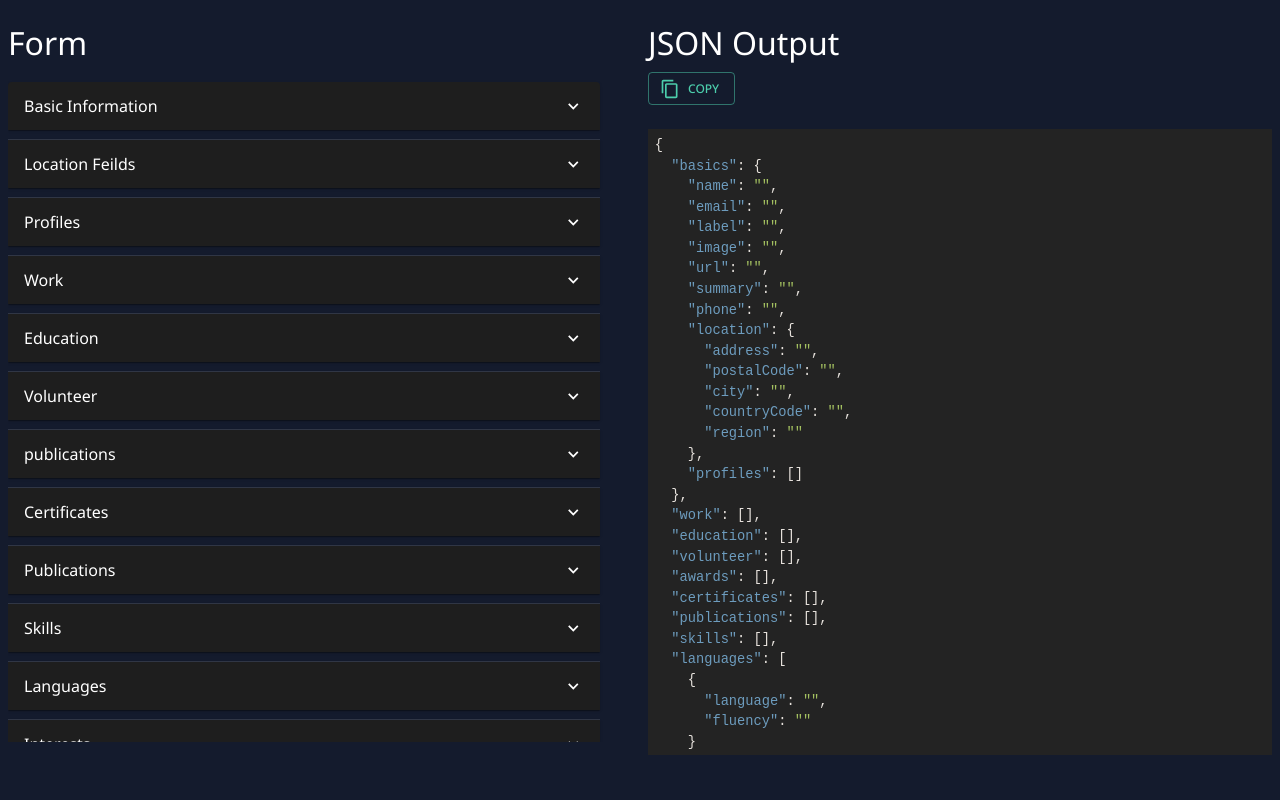
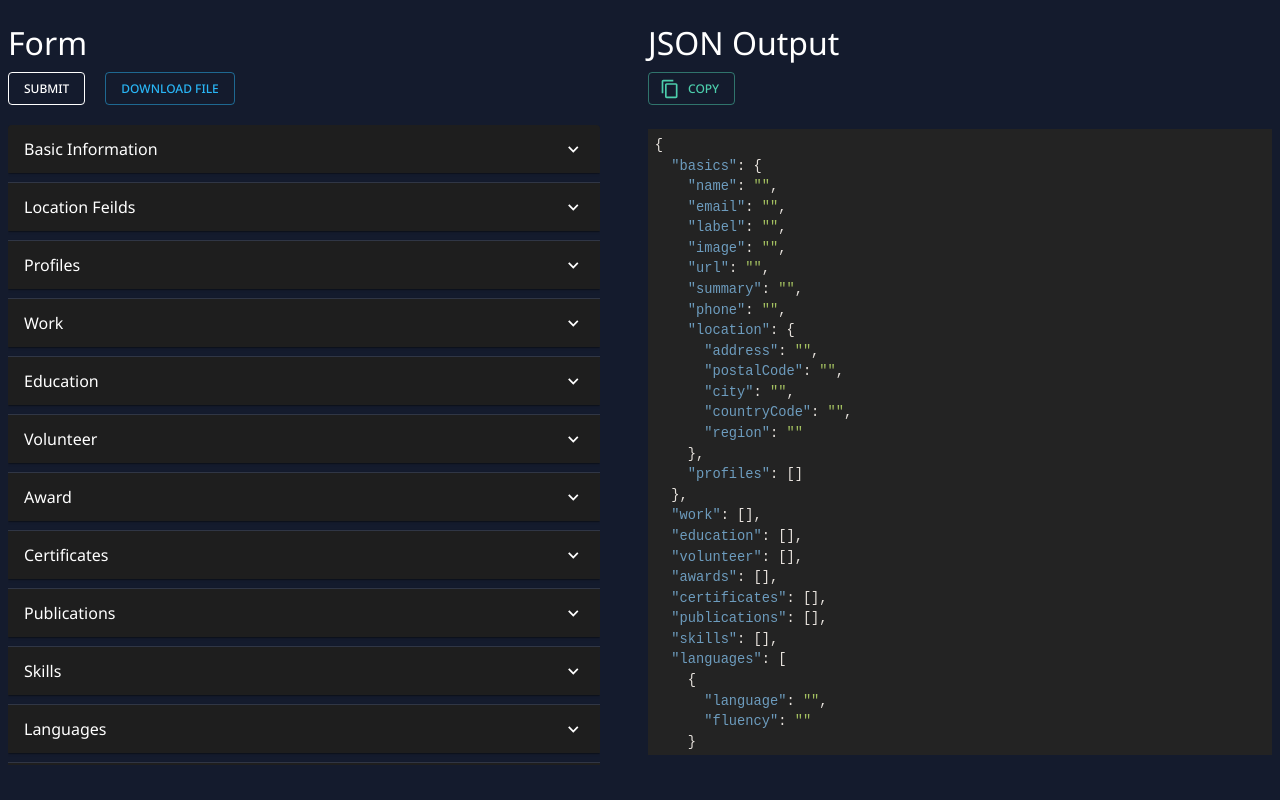
Before and after one commit to DineshNikam/jsonResumeUI, a React (Create React App) app: page / in a window 1280 px wide. Built offline with nearby package versions, Linux system fonts and the light colour scheme.

Commit message:
Button varient change

```diff
--- a/package.json
+++ b/package.json
@@ -10,6 +10,7 @@
     "@testing-library/jest-dom": "^5.17.0",
     "@testing-library/react": "^13.4.0",
     "@testing-library/user-event": "^13.5.0",
+    "file-saver": "^2.0.5",
     "formik": "^2.4.3",
     "lodash": "^4.17.21",
     "react": "^18.2.0",
--- a/src/Data/yup.js
+++ b/src/Data/yup.js
@@ -1,11 +1,23 @@
 import * as Yup from "yup";
+
 const phoneRegExp =
   /^((\\+[1-9]{1,4}[ \\-]*)|(\\([0-9]{2,3}\\)[ \\-]*)|([0-9]{2,4})[ \\-]*)*?[0-9]{3,4}?[ \\-]*[0-9]{3,4}?$/;
+
+const urlRegExp =
+  /((https?):\/\/)?(www.)?[a-z0-9]+(\.[a-z]{2,}){1,3}(#?\/?[a-zA-Z0-9#]+)*\/?(\?[a-zA-Z0-9-_]+=[a-zA-Z0-9-%]+&?)?$/;
+const urlWarning = "Invalid URL, valid example: http://example.com";
+
+const dateWarning =
+  "Date Format YYYY-MM-DD , year is Mandatory anything else is optional, valid date: 2012 , 2012-06";
+const dateRegExp =
+  "^([1-2][0-9]{3}-[0-1][0-9]-[0-3][0-9]|[1-2][0-9]{3}-[0-1][0-9]|[1-2][0-9]{3})$";
 
 const resumeSchema = Yup.object().shape({
   // id: Yup.string().required("Id is required").max(3, "No more than 3"),
   basics: Yup.object().shape({
-    name: Yup.string().required("Name is required").min(3, "THree char long"),
+    name: Yup.string()
+      .required("Name is required")
+      .min(3, "at least Three char long"),
     label: Yup.string().required("Label is required"),
     image: Yup.string(),
     url: Yup.string().matches(
@@ -30,7 +42,7 @@ const resumeSchema = Yup.object().shape({
         // .required("Network is required")
         username: Yup.string(),
         // .required("Username is required")
-        url: Yup.string().url("Invalid URL format"),
+        url: Yup.string().matches(urlRegExp, urlWarning),
         // .required("URL is required")
       })
     ),
@@ -40,9 +52,9 @@ const resumeSchema = Yup.object().shape({
     Yup.object().shape({
       name: Yup.string(),
       position: Yup.string(),
-      url: Yup.string().url("Invalid URL"),
-      startDate: Yup.date(),
-      endDate: Yup.date(),
+      url: Yup.string().matches(urlRegExp, urlWarning),
+      startDate: Yup.string().matches(dateRegExp, dateWarning),
+      endDate: Yup.string().matches(dateRegExp, dateWarning),
       summary: Yup.string(),
       highlights: Yup.array().of(Yup.string()),
     })
@@ -51,11 +63,11 @@ const resumeSchema = Yup.object().shape({
   education: Yup.array().of(
     Yup.object().shape({
       institution: Yup.string(),
-      url: Yup.string().url("Invalid URL"),
+      url: Yup.string().matches(urlRegExp, urlWarning),
       area: Yup.string(),
       studyType: Yup.string(),
-      startDate: Yup.date(),
-      endDate: Yup.date(),
+      startDate: Yup.string().matches(dateRegExp, dateWarning),
+      endDate: Yup.string().matches(dateRegExp, dateWarning),
       score: Yup.string(),
       courses: Yup.array().of(Yup.string()),
     })
@@ -65,9 +77,9 @@ const resumeSchema = Yup.object().shape({
     Yup.object().shape({
       organization: Yup.string(),
       position: Yup.string(),
-      url: Yup.string().url("Invalid URL"),
-      startDate: Yup.date(),
-      endDate: Yup.date(),
+      url: Yup.string().matches(urlRegExp, urlWarning),
+      startDate: Yup.string().matches(dateRegExp, dateWarning),
+      endDate: Yup.string().matches(dateRegExp, dateWarning),
       summary: Yup.string(),
       highlights: Yup.array().of(Yup.string()),
     })
@@ -75,7 +87,7 @@ const resumeSchema = Yup.object().shape({
   awards: Yup.array().of(
     Yup.object().shape({
       title: Yup.string(),
-      date: Yup.date(),
+      date: Yup.string().matches(dateRegExp, dateWarning),
       awarder: Yup.string(),
       summary: Yup.string(),
     })
@@ -83,17 +95,17 @@ const resumeSchema = Yup.object().shape({
   certificates: Yup.array().of(
     Yup.object().shape({
       name: Yup.string(),
-      date: Yup.date("Invalid Date format use  DD/MM/YYYY"),
+      date: Yup.string().matches(dateRegExp, dateWarning),
       issuer: Yup.string(),
-      url: Yup.string().url("Invalid URL"),
+      url: Yup.string().matches(urlRegExp, urlWarning),
     })
   ),
   publications: Yup.array().of(
     Yup.object().shape({
       name: Yup.string(),
       publisher: Yup.string(),
-      releaseDate: Yup.date(),
-      url: Yup.string().url("Invalid URL"),
+      releaseDate: Yup.string().matches(dateRegExp, dateWarning),
+      url: Yup.string().matches(urlRegExp, urlWarning),
       summary: Yup.string(),
     })
   ),
@@ -125,11 +137,11 @@ const resumeSchema = Yup.object().shape({
   projects: Yup.array().of(
     Yup.object().shape({
       name: Yup.string(),
-      startDate: Yup.date(),
-      endDate: Yup.date(),
+      startDate: Yup.string().matches(dateRegExp, dateWarning),
+      endDate: Yup.string().matches(dateRegExp, dateWarning),
       summary: Yup.string(),
       highlights: Yup.array().of(Yup.string()),
-      url: Yup.string().url("Invalid URL"),
+      url: Yup.string().matches(urlRegExp, urlWarning),
     })
   ),
 });
--- a/src/scenes/main/index.jsx
+++ b/src/scenes/main/index.jsx
@@ -25,7 +25,9 @@ import SkillsFeild from "./components/volunteerFeild";
 import ProjectsFeild from "./components/projectsFeild";
 import InterestsFeild from "./components/interestFeild";
 import { CopyButton } from "../../components/copyButton";
+import { SaveFile } from "../../components/writeResume";
 
+// ♥♥♥♥♥♥♥♥♥♥♥♥♥♥♥♥♥♥♥♥♥♥♥♥♥♥♥♥♥♥♥♥♥♥♥♥♥♥♥♥♥♥♥♥♥♥♥♥♥♥♥♥♥♥♥♥♥♥♥♥♥♥♥♥♥♥♥♥♥♥♥♥♥♥♥♥♥♥♥♥♥♥♥♥♥♥♥♥♥♥♥♥♥♥♥♥♥♥♥♥♥♥♥♥♥♥♥♥♥♥♥♥♥♥♥♥♥♥♥♥/////
 SyntaxHighlighter.registerLanguage("javascript", json);
 
 const JsonResumeForm = () => {
@@ -36,13 +38,10 @@ const JsonResumeForm = () => {
     JSON.stringify(initialResumeData, null, 2)
   );
 
-  // const changeOndelBtn = createContext()
-  const debouncedUpdateJsonData = debounce((values) => {
-    setJsonData(JSON.stringify(values, null, 2));
-  }, 300); // Adjust the delay as needed (in milliseconds)
-
   const handleFormChange = (values) => {
-    debouncedUpdateJsonData(values); // Call the debounced function
+    debounce((values) => {
+      setJsonData(JSON.stringify(values, null, 2));
+    }, 300);
   };
 
   const [open, setOpen] = useState(false);
@@ -61,14 +60,7 @@ const JsonResumeForm = () => {
     <Grid container spacing={2} pt={3} px={1} gap={"2"} rowGap={"50px"}>
       <Grid item xs={12} sm={12} md={6} paddingX={2} paddingY={2}>
         <Typography variant="h2">Form</Typography>
-        <Box
-          sx={{
-            maxHeight: "85vh", // Set the maximum height for the Box
-            overflowY: "auto", // Add a vertical scrollbar when content overflows
-          }}
-          backgroundColor={color.primary[500]}
-          pr={2}
-        >
+        <Box backgroundColor={color.primary[500]} pr={2}>
           <Formik
             initialValues={initialResumeData}
             validationSchema={resumeSchema}
@@ -83,8 +75,37 @@ const JsonResumeForm = () => {
                 onKeyUp={() => handleFormChange(values)}
                 onMouseUp={() => handleFormChange(values)}
               >
-                {/* Basic */}
-                <Box display="flex" flexDirection="column" gap="10px" mt="20px">
+                {/* Submit Button */}
+                <Box m={"10px 0"}>
+                  <Button // Form Elements
+                    color={"inherit"}
+                    variant="outlined"
+                    type="submit"
+                    disabled={!!touched && isValid ? false : true}
+                  >
+                    Submit
+                  </Button>
+                  <Button
+                    color="info"
+                    variant="outlined"
+                    onClick={() => SaveFile(values)}
+                    sx={{ marginLeft: "20px" }}
+                  >
+                    Download File
+                  </Button>
+                </Box>
+
+                <Box
+                  display="flex"
+                  flexDirection="column"
+                  gap="10px"
+                  mt="20px"
+                  sx={{
+                    maxHeight: "80vh", // Set the maximum height for the Box
+                    overflowY: "auto", // Add a vertical scrollbar when content overflows
+                  }}
+                >
+                  {/* Basic */}
                   <AccordianCustom
                     summary={"Basic Information"}
                     color={color}
@@ -179,7 +200,7 @@ const JsonResumeForm = () => {
                   />
 
                   <AccordianCustom
-                    summary={"publications "}
+                    summary={"Award "}
                     color={color}
                     Comp={FeildsArrayHandler}
                     propses={{
@@ -293,6 +314,7 @@ const JsonResumeForm = () => {
                     propses={{
                       arrayName: "projects", // important to give as in yup ore initialized feild
                       FeildName: ProjectsFeild,
+
                       initObject: {
                         name: "",
                         keywords: [""],
@@ -300,23 +322,6 @@ const JsonResumeForm = () => {
                       buttonName: "Projects",
                     }}
                   />
-                  <Box m={"10px 0"}>
-                    <Button
-                      color="primary"
-                      type="submit"
-                      variant="contained"
-                      disabled={!!touched && isValid ? false : true}
-                    >
-                      Submit
-                    </Button>
-                    <Button
-                      color="primary"
-                      variant="contained"
-                      onClick={() => console.log("values =", values)}
-                    >
-                      Show values
-                    </Button>
-                  </Box>
                 </Box>
               </form>
             )}
```
Also changed, not shown: 1 other file (tests, documents, lock files or other folders).
